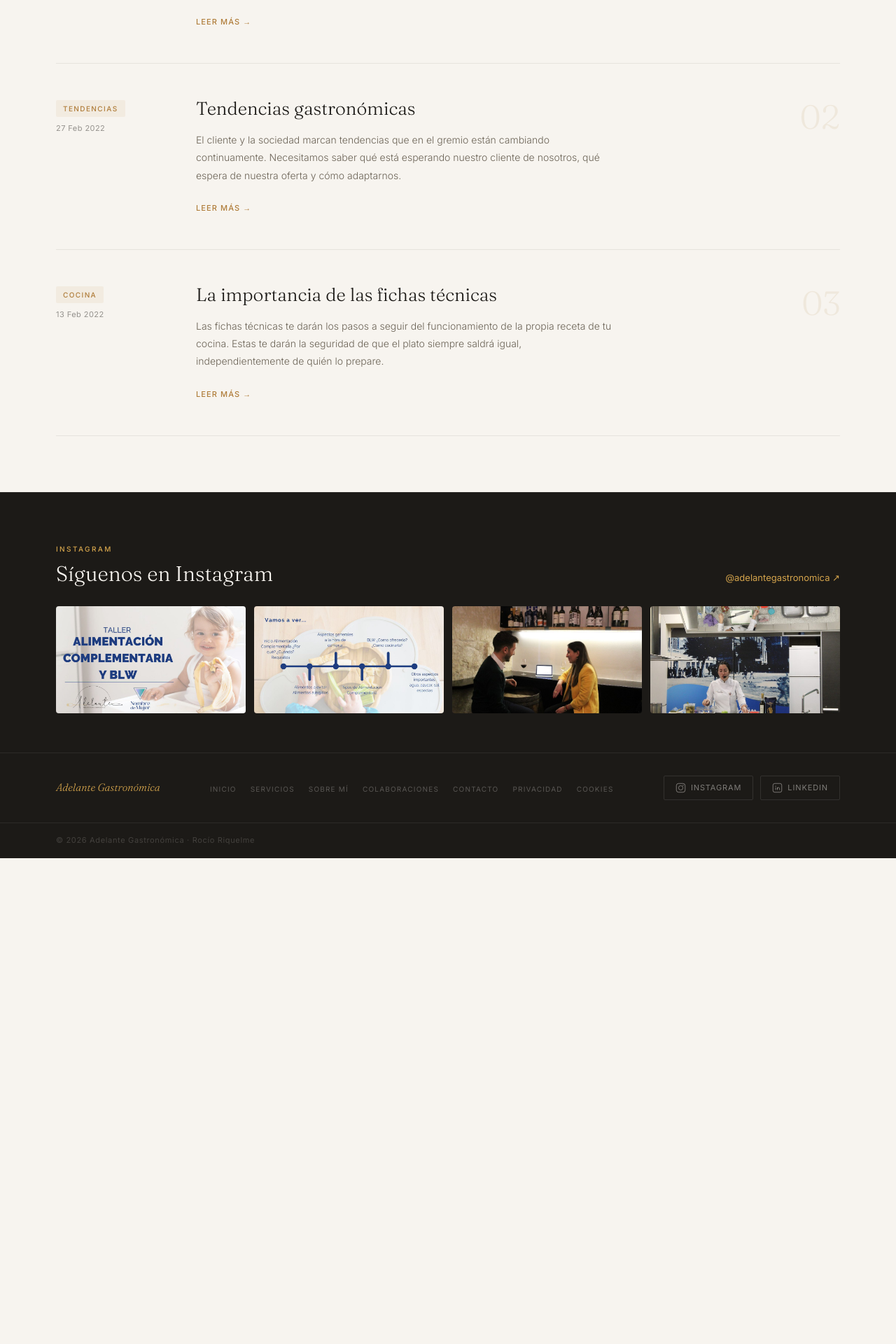
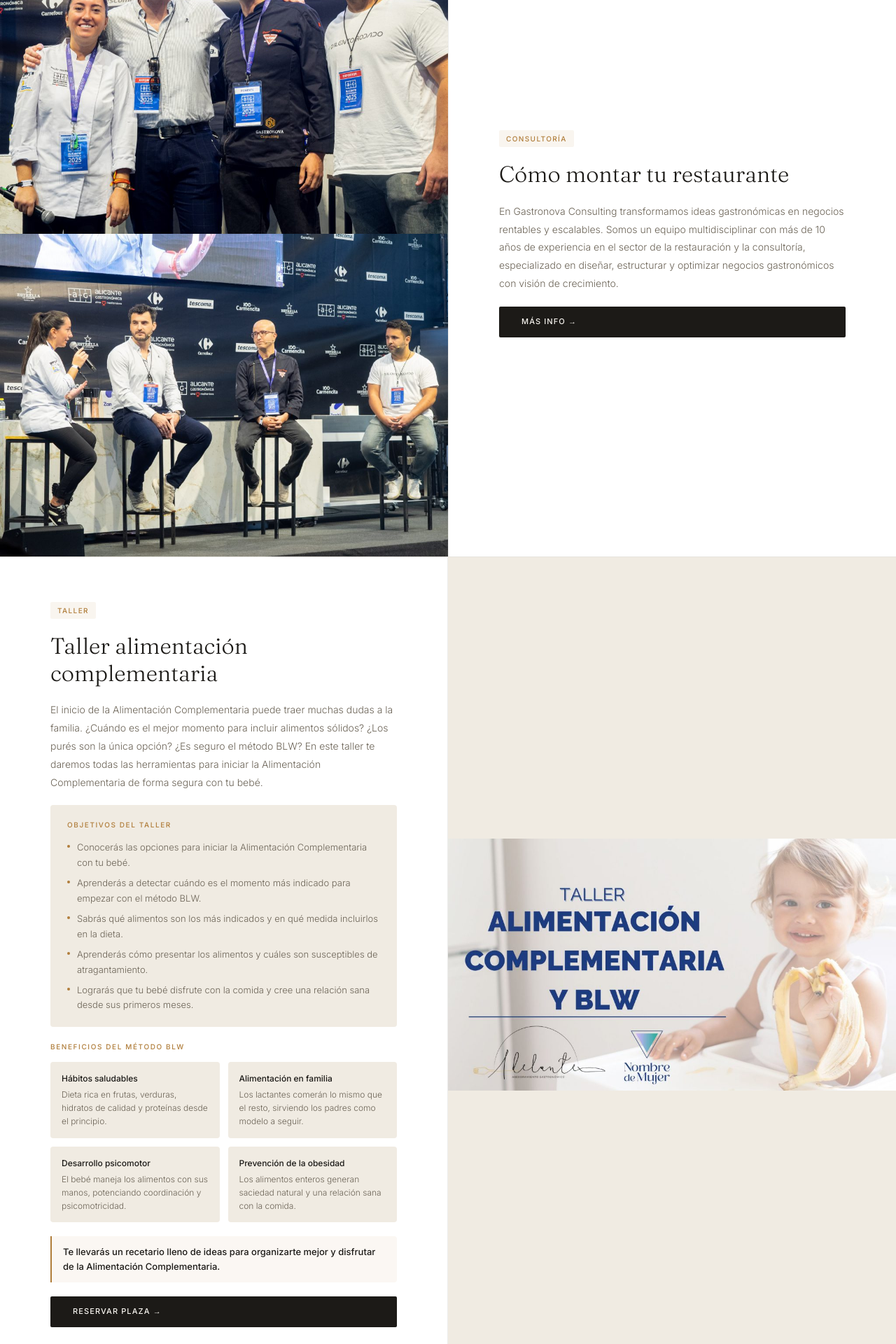
Before and after one commit to Rgarciaf11/RocioAG, a React (Vite) app: page /colaboraciones in a window 1280 px wide. Shown: the part 600-2520 px from the top of the page at 70% size. Before the commit the page ends 1826 px from the top, so only its background shows below. Built offline with nearby package versions, Linux system fonts and the light colour scheme.

Commit message:
tercer commit

```diff
--- a/src/pages/PageBlog.css
+++ b/src/pages/PageBlog.css
@@ -1,20 +1,26 @@
 .page-blog {}
 
+/* HERO */
 .pb-hero {
   padding: 80px 80px 72px;
   background: var(--bg);
   border-bottom: 1px solid var(--border);
   max-width: 760px;
 }
-.pb-hero .eyebrow { margin-bottom: 20px; }
+
+.pb-hero .eyebrow {
+  margin-bottom: 20px;
+}
+
 .pb-hero__title {
   font-family: var(--font-serif);
-  font-size: 56px;
+  font-size: 52px;
   font-weight: 300;
   line-height: 1.1;
   color: var(--text);
   margin-bottom: 20px;
 }
+
 .pb-hero__sub {
   font-size: 16px;
   font-weight: 300;
@@ -22,88 +28,228 @@
   line-height: 1.7;
 }
 
+/* LIST */
 .pb-list {
-  padding: 0 80px 80px;
+  display: flex;
+  flex-direction: column;
 }
 
-.pb-post {
+/* COLAB */
+.pb-colab {
   display: grid;
-  grid-template-columns: 160px 1fr 80px;
-  gap: 40px;
-  align-items: start;
-  padding: 48px 0;
+  grid-template-columns: 1fr 1fr;
+  min-height: 500px;
   border-bottom: 1px solid var(--border);
 }
-.pb-post:first-child { border-top: 1px solid var(--border); }
 
-.pb-post__meta {
+.pb-colab--reverse {
+  direction: rtl;
+}
+
+.pb-colab--reverse>* {
+  direction: ltr;
+}
+
+.pb-colab__img {
+  overflow: hidden;
+  background: #e8e0d2;
+}
+
+.pb-colab__img img {
+  width: 100%;
+  height: 100%;
+  object-fit: contain;
+  display: block;
+}
+
+.pb-colab__img {
+  overflow: hidden;
+  background: #f0ebe2;
+}
+
+.pb-colab__body {
+  padding: 64px 72px;
+  background: var(--bg-card);
   display: flex;
   flex-direction: column;
-  gap: 8px;
-  padding-top: 4px;
+  gap: 20px;
+  justify-content: center;
+  border-left: 1px solid var(--border);
 }
-.pb-post__tag {
+
+.pb-colab--reverse .pb-colab__body {
+  border-left: none;
+  border-right: 1px solid var(--border);
+}
+
+.pb-colab__tag {
   font-size: 10px;
   font-weight: 500;
   letter-spacing: 0.14em;
   text-transform: uppercase;
   color: var(--gold);
-  background: rgba(176,125,58,0.08);
+  background: rgba(176, 125, 58, 0.08);
   padding: 4px 10px;
   border-radius: 2px;
   width: fit-content;
 }
-.pb-post__date {
-  font-size: 11px;
-  color: var(--text-light);
-  letter-spacing: 0.04em;
+
+.pb-colab__title {
+  font-family: var(--font-serif);
+  font-size: 32px;
+  font-weight: 300;
+  color: var(--text);
+  line-height: 1.2;
 }
 
-.pb-post__title {
-  font-family: var(--font-serif);
-  font-size: 26px;
-  font-weight: 300;
-  color: var(--text);
-  line-height: 1.3;
-  margin-bottom: 14px;
-}
-.pb-post__excerpt {
+.pb-colab__text {
   font-size: 14px;
   font-weight: 300;
   color: var(--text-muted);
-  line-height: 1.8;
-  margin-bottom: 20px;
-  max-width: 600px;
+  line-height: 1.85;
 }
-.pb-post__link {
-  font-size: 11px;
+
+/* OBJETIVOS */
+.pb-objetivos {
+  background: var(--bg-alt);
+  border-radius: 4px;
+  padding: 20px 24px;
+}
+
+.pb-objetivos__label {
+  font-size: 10px;
   font-weight: 500;
-  letter-spacing: 0.1em;
+  letter-spacing: 0.16em;
   text-transform: uppercase;
   color: var(--gold);
-  transition: opacity 0.2s;
-}
-.pb-post__link:hover { opacity: 0.7; }
-
-.pb-post__num {
-  font-family: var(--font-serif);
-  font-size: 48px;
-  font-weight: 300;
-  color: rgba(176,125,58,0.1);
-  line-height: 1;
-  text-align: right;
-  padding-top: 4px;
+  margin-bottom: 14px;
 }
 
+.pb-objetivo {
+  display: flex;
+  align-items: flex-start;
+  gap: 10px;
+  font-size: 13px;
+  font-weight: 300;
+  color: var(--text-muted);
+  line-height: 1.65;
+  margin-bottom: 8px;
+}
+
+.pb-objetivo:last-child {
+  margin-bottom: 0;
+}
+
+.pb-objetivo__dot {
+  width: 4px;
+  height: 4px;
+  border-radius: 50%;
+  background: var(--gold);
+  flex-shrink: 0;
+  margin-top: 7px;
+}
+
+/* BENEFICIOS */
+.pb-beneficios__label {
+  font-size: 10px;
+  font-weight: 500;
+  letter-spacing: 0.16em;
+  text-transform: uppercase;
+  color: var(--gold);
+  margin-bottom: 14px;
+}
+
+.pb-beneficios__grid {
+  display: grid;
+  grid-template-columns: 1fr 1fr;
+  gap: 12px;
+}
+
+.pb-beneficio {
+  background: var(--bg-alt);
+  border-radius: 4px;
+  padding: 14px 16px;
+}
+
+.pb-beneficio strong {
+  display: block;
+  font-size: 12px;
+  font-weight: 500;
+  color: var(--text);
+  margin-bottom: 4px;
+}
+
+.pb-beneficio p {
+  font-size: 12px;
+  font-weight: 300;
+  color: var(--text-muted);
+  line-height: 1.6;
+}
+
+/* EXTRA */
+.pb-extra {
+  font-size: 13px;
+  font-weight: 500;
+  color: var(--text);
+  background: rgba(176, 125, 58, 0.06);
+  border-left: 2px solid var(--gold);
+  padding: 12px 16px;
+  border-radius: 0 4px 4px 0;
+  line-height: 1.6;
+}
+
+/* RESPONSIVE */
 @media (max-width: 900px) {
-  .pb-hero { padding: 56px 40px; }
-  .pb-hero__title { font-size: 40px; }
-  .pb-list { padding: 0 40px 56px; }
-  .pb-post { grid-template-columns: 1fr; gap: 16px; }
-  .pb-post__num { display: none; }
+  .pb-hero {
+    padding: 56px 40px;
+  }
+
+  .pb-hero__title {
+    font-size: 38px;
+  }
+
+  .pb-colab {
+    grid-template-columns: 1fr;
+    direction: ltr;
+  }
+
+  .pb-colab__img {
+    min-height: 280px;
+  }
+
+  .pb-colab__body {
+    padding: 48px 40px;
+    border-left: none !important;
+    border-right: none !important;
+    border-top: 1px solid var(--border);
+  }
+
+  .pb-beneficios__grid {
+    grid-template-columns: 1fr;
+  }
 }
+
 @media (max-width: 600px) {
-  .pb-hero { padding: 48px 24px; }
-  .pb-hero__title { font-size: 32px; }
-  .pb-list { padding: 0 24px 48px; }
+  .pb-hero {
+    padding: 48px 24px;
+  }
+
+  .pb-hero__title {
+    font-size: 30px;
+  }
+
+  .pb-colab__body {
+    padding: 40px 24px;
+  }
 }
+
+.pb-colab__img--double {
+  display: grid;
+  grid-template-rows: 1fr 1fr;
+}
+.pb-colab__img--double img {
+  width: 100%;
+  height: 100%;
+  object-fit: cover;
+  display: block;
+}
--- a/src/pages/PageBlog.jsx
+++ b/src/pages/PageBlog.jsx
@@ -1,26 +1,38 @@
 import './PageBlog.css'
 
-const POSTS = [
+const COLABORACIONES = [
   {
-    slug: 'estudio-de-mercado',
-    date: '27 Feb 2022',
-    tag: 'Gestión',
-    title: 'Estudio de mercado',
-    excerpt: 'A menudo nos olvidamos de hacer o actualizar nuestro propio estudio de mercado para poder realizar un DAFO. Con el DAFO podemos tener el conocimiento necesario para tomar decisiones estratégicas en nuestro negocio.',
+    id: 'gastronova',
+    tag: 'Consultoría',
+    title: 'Cómo montar tu restaurante',
+    img: 'ComoMontarTuRestaurante.jpg',
+    img2: 'ComoMontarTuRestaurante2.jpg',
+    body: 'En Gastronova Consulting transformamos ideas gastronómicas en negocios rentables y escalables. Somos un equipo multidisciplinar con más de 10 años de experiencia en el sector de la restauración y la consultoría, especializado en diseñar, estructurar y optimizar negocios gastronómicos con visión de crecimiento.',
+    cta: 'Más info',
+    url: 'https://comomontarturestaurante.com/equipo/',
   },
   {
-    slug: 'tendencias',
-    date: '27 Feb 2022',
-    tag: 'Tendencias',
-    title: 'Tendencias gastronómicas',
-    excerpt: 'El cliente y la sociedad marcan tendencias que en el gremio están cambiando continuamente. Necesitamos saber qué está esperando nuestro cliente de nosotros, qué espera de nuestra oferta y cómo adaptarnos.',
-  },
-  {
-    slug: 'fichas-tecnicas',
-    date: '13 Feb 2022',
-    tag: 'Cocina',
-    title: 'La importancia de las fichas técnicas',
-    excerpt: 'Las fichas técnicas te darán los pasos a seguir del funcionamiento de la propia receta de tu cocina. Estas te darán la seguridad de que el plato siempre saldrá igual, independientemente de quién lo prepare.',
+    id: 'blw',
+    tag: 'Taller',
+    title: 'Taller alimentación complementaria',
+    img: 'tac.jpg',
+    body: 'El inicio de la Alimentación Complementaria puede traer muchas dudas a la familia. ¿Cuándo es el mejor momento para incluir alimentos sólidos? ¿Los purés son la única opción? ¿Es seguro el método BLW? En este taller te daremos todas las herramientas para iniciar la Alimentación Complementaria de forma segura con tu bebé.',
+    objetivos: [
+      'Conocerás las opciones para iniciar la Alimentación Complementaria con tu bebé.',
+      'Aprenderás a detectar cuándo es el momento más indicado para empezar con el método BLW.',
+      'Sabrás qué alimentos son los más indicados y en qué medida incluirlos en la dieta.',
+      'Aprenderás cómo presentar los alimentos y cuáles son susceptibles de atragantamiento.',
+      'Lograrás que tu bebé disfrute con la comida y cree una relación sana desde sus primeros meses.',
+    ],
+    beneficios: [
+      { title: 'Hábitos saludables', desc: 'Dieta rica en frutas, verduras, hidratos de calidad y proteínas desde el principio.' },
+      { title: 'Alimentación en familia', desc: 'Los lactantes comerán lo mismo que el resto, sirviendo los padres como modelo a seguir.' },
+      { title: 'Desarrollo psicomotor', desc: 'El bebé maneja los alimentos con sus manos, potenciando coordinación y psicomotricidad.' },
+      { title: 'Prevención de la obesidad', desc: 'Los alimentos enteros generan saciedad natural y una relación sana con la comida.' },
+    ],
+    extra: 'Te llevarás un recetario lleno de ideas para organizarte mejor y disfrutar de la Alimentación Complementaria.',
+    cta: 'Reservar plaza',
+    url: 'https://nombredemujer.es/event/taller-alimentacion-complementaria-blw-3/',
   },
 ]
 
@@ -31,32 +43,83 @@ export default function PageBlog() {
       <section className="pb-hero">
         <p className="eyebrow">Colaboraciones</p>
         <h1 className="pb-hero__title">
-          Novedades y consejos<br />del sector hostelero.
+          Proyectos y colaboraciones<br />con otros profesionales.
         </h1>
         <p className="pb-hero__sub">
-          Artículos, reflexiones y tendencias para profesionales de la hostelería.
+          Iniciativas en las que Rocío participa junto a otros expertos del sector.
         </p>
       </section>
 
       <section className="pb-list">
-        {POSTS.map((post, i) => (
-          <article key={post.slug} className="pb-post">
-            <div className="pb-post__meta">
-              <span className="pb-post__tag">{post.tag}</span>
-              <span className="pb-post__date">{post.date}</span>
+
+        {/* COLABORACIÓN 1 — Gastronova */}
+        <article className="pb-colab">
+          <div className="pb-colab__img pb-colab__img--double">
+            <img src="/img/ComoMontarTuRestaurante.jpg" alt="Cómo montar tu restaurante" />
+            <img src="/img/ComoMontarTuRestaurante2.jpg" alt="Cómo montar tu restaurante equipo" />
+          </div>
+          <div className="pb-colab__body">
+            <span className="pb-colab__tag">{COLABORACIONES[0].tag}</span>
+            <h2 className="pb-colab__title">{COLABORACIONES[0].title}</h2>
+            <p className="pb-colab__text">{COLABORACIONES[0].body}</p>
+            <a
+              href={COLABORACIONES[0].url}
+              target="_blank"
+              rel="noopener noreferrer"
+              className="btn-dark"
+            >
+              {COLABORACIONES[0].cta} →
+            </a>
+          </div>
+        </article>
+
+        {/* COLABORACIÓN 2 — BLW */}
+        <article className="pb-colab pb-colab--reverse">
+          <div className="pb-colab__img">
+            <img src={`/img/${COLABORACIONES[1].img}`} alt={COLABORACIONES[1].title} />
+          </div>
+          <div className="pb-colab__body">
+            <span className="pb-colab__tag">{COLABORACIONES[1].tag}</span>
+            <h2 className="pb-colab__title">{COLABORACIONES[1].title}</h2>
+            <p className="pb-colab__text">{COLABORACIONES[1].body}</p>
+
+            <div className="pb-objetivos">
+              <p className="pb-objetivos__label">Objetivos del taller</p>
+              <ul>
+                {COLABORACIONES[1].objetivos.map((o, i) => (
+                  <li key={i} className="pb-objetivo">
+                    <span className="pb-objetivo__dot" />
+                    {o}
+                  </li>
+                ))}
+              </ul>
             </div>
-            <div className="pb-post__body">
-              <h2 className="pb-post__title">{post.title}</h2>
-              <p className="pb-post__excerpt">{post.excerpt}</p>
-              <a href={`/colaboraciones/${post.slug}`} className="pb-post__link">
-                Leer más →
-              </a>
+
+            <div className="pb-beneficios">
+              <p className="pb-beneficios__label">Beneficios del método BLW</p>
+              <div className="pb-beneficios__grid">
+                {COLABORACIONES[1].beneficios.map((b, i) => (
+                  <div key={i} className="pb-beneficio">
+                    <strong>{b.title}</strong>
+                    <p>{b.desc}</p>
+                  </div>
+                ))}
+              </div>
             </div>
-            <span className="pb-post__num">0{i + 1}</span>
-          </article>
-        ))}
+
+            <p className="pb-extra">{COLABORACIONES[1].extra}</p>
+            <a
+              href={COLABORACIONES[1].url}
+              target="_blank"
+              rel="noopener noreferrer"
+              className="btn-dark"
+            >
+              {COLABORACIONES[1].cta} →
+            </a>
+          </div>
+        </article>
+
       </section>
-
     </div>
   )
 }
```
Also changed, not shown: src/pages/PageServices.css (+121 -39 lines), src/pages/PageServices.jsx (+27 -10 lines), public/img/ComoMontarTuRestaurante.jpg (added), public/img/ComoMontarTuRestaurante2.jpg (added).
